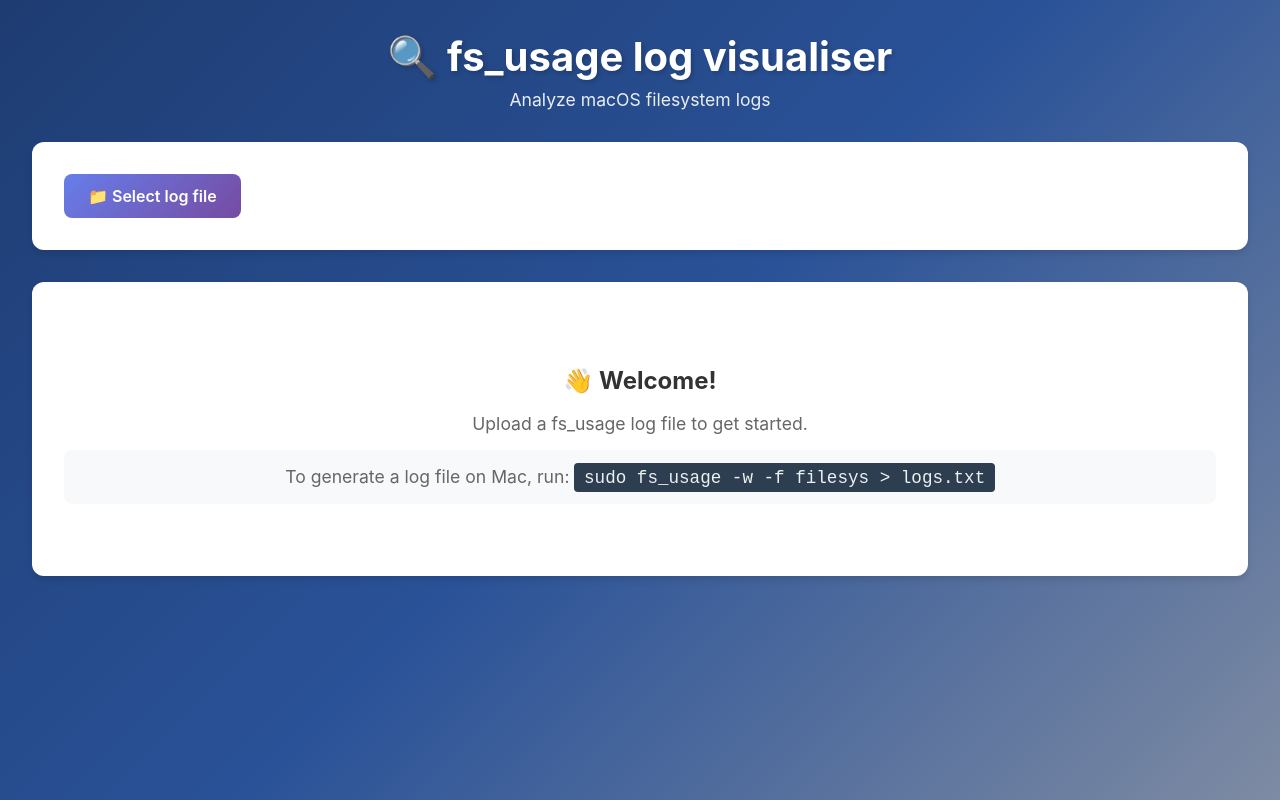
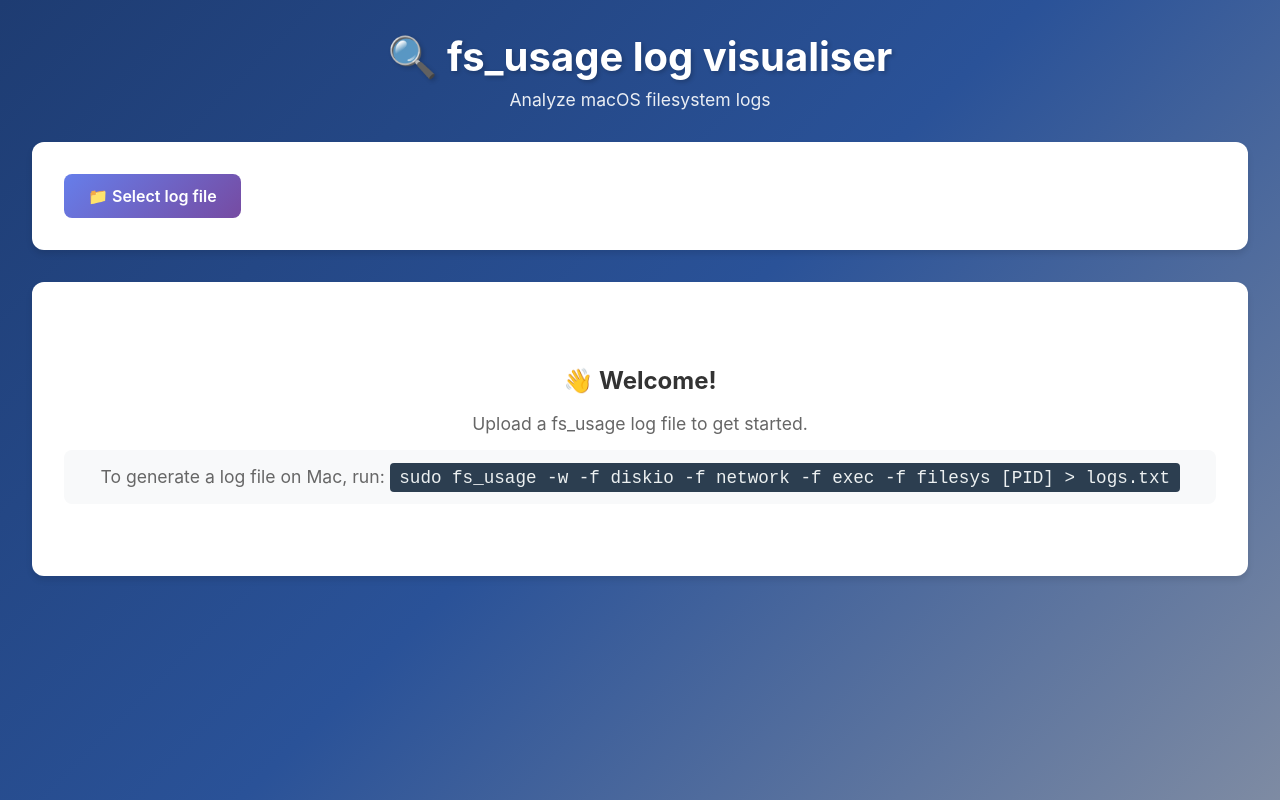
Before and after one commit to featherbear/fs_usage-viz, a SvelteKit app: page / in a window 1280 px wide. Built offline with nearby package versions, Linux system fonts and the light colour scheme.

Commit message:
Update command

```diff
--- a/src/routes/+page.svelte
+++ b/src/routes/+page.svelte
@@ -226,7 +226,7 @@
 			<h2>👋 Welcome!</h2>
 			<p>Upload a fs_usage log file to get started.</p>
 			<p class="help-text">
-				To generate a log file on Mac, run: <code>sudo fs_usage -w -f filesys > logs.txt</code>
+				To generate a log file on Mac, run: <code>sudo fs_usage -w -f diskio -f network -f exec -f filesys [PID] > logs.txt</code>
 			</p>
 		</div>
 	{/if}
@@ -419,8 +419,6 @@
 		cursor: pointer;
 		transition: all 0.3s ease;
 		margin-top: auto;
-		align-self: flex-end;
-		height: fit-content;
 	}
 
 	.reset-button:hover {
```
